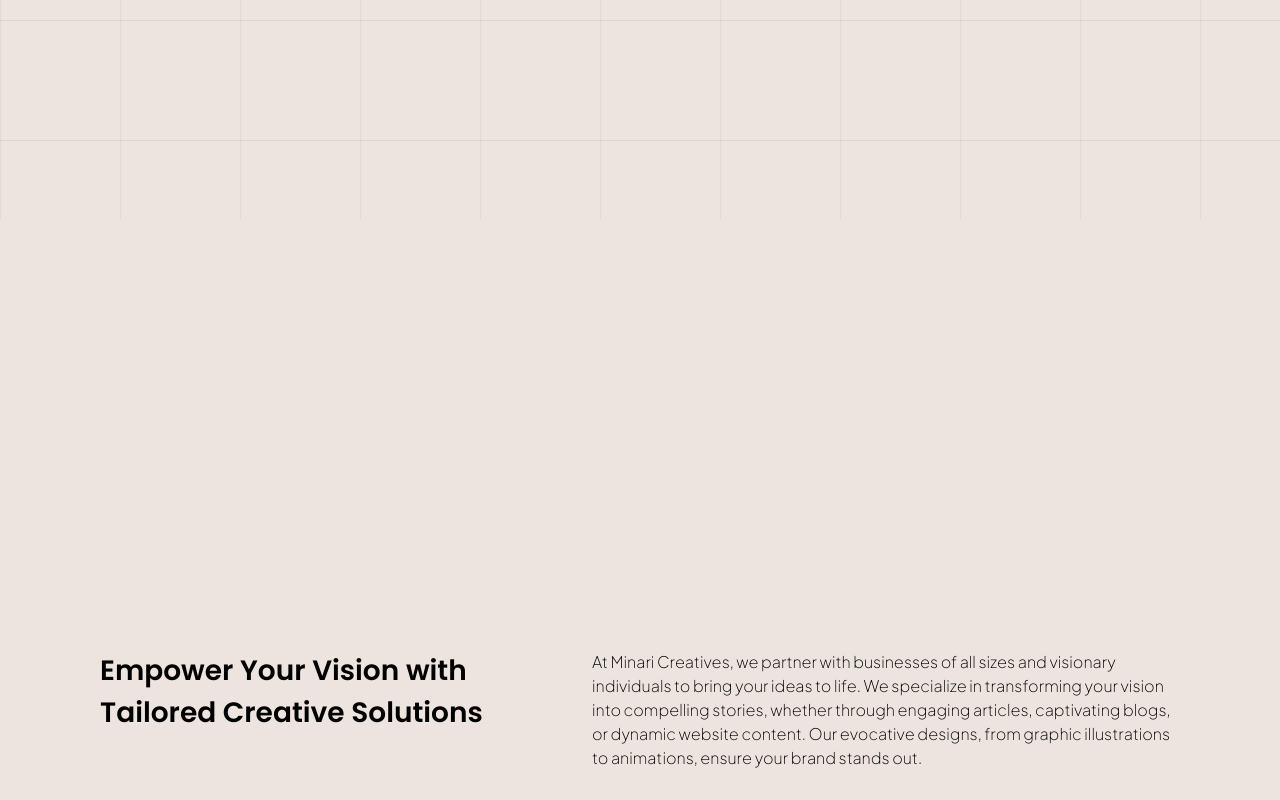
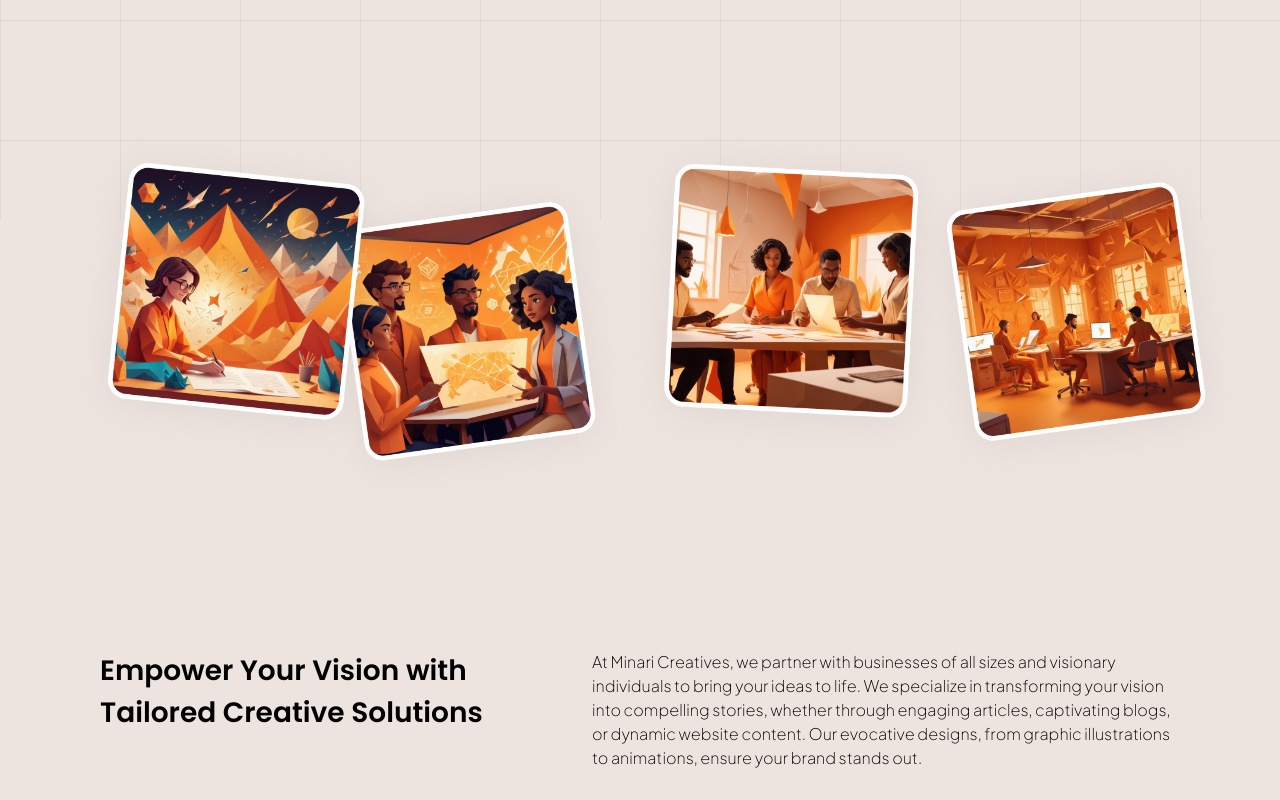
Before and after one commit to Vaishnav-Vijayan07/creative-agency, a Next.js app: page / in a window 1280 px wide. Shown: the part 580-1380 px from the top of the page. Built offline with nearby package versions, Linux system fonts and the light colour scheme.

Commit message:
modified banner styles

```diff
--- a/src/components/home/HeroBanner.js
+++ b/src/components/home/HeroBanner.js
@@ -14,16 +14,20 @@
       <div className={styles.collage_container}>
         <div className={styles.collage_sub_container}>
           <div className={styles.image_1}>
-            <Image src="/images/collage_1.png" width="380" height="380" />
+            <img src="/images/collage_1.png" />
+            {/* <Image src="/images/collage_1.png" width="380" height="380" /> */}
           </div>
           <div className={styles.image_2}>
-            <Image src="/images/collage_2.png" width="380" height="380" />
+            <img src="/images/collage_2.png" />
+            {/* <Image src="/images/collage_2.png" width="380" height="380" /> */}
           </div>
           <div className={styles.image_3}>
-            <Image src="/images/collage_3.png" width="380" height="380" />
+            <img src="/images/collage_3.png" />
+            {/* <Image src="/images/collage_3.png" width="380" height="380" /> */}
           </div>
           <div className={styles.image_4}>
-            <Image src="/images/collage_4.png" width="380" height="380" />
+            <img src="/images/collage_4.png" />
+            {/* <Image src="/images/collage_4.png" width="380" height="380" /> */}
           </div>
         </div>
       </div>
--- a/src/styles/HeroBanner.module.scss
+++ b/src/styles/HeroBanner.module.scss
@@ -93,38 +93,44 @@
   flex-direction: row;
   justify-content: center;
   align-items: center;
-  display: none;
 }
 
 .collage_sub_container {
   position: absolute;
-  top: -100px;
-  display: flex;
+  top: -230px;
+  display: grid;
+  grid-template-columns: repeat(4, 1fr);
+  overflow: hidden;
+
+
+  img{
+    width: 100%;
+  }
 }
 
 .image_1,
 .image_2,
 .image_3,
 .image_4 {
-  margin: -50px;
+  // margin: -50px;
+  width: 110%;
+  overflow: hidden;
 
   &.image_1 {
-    margin-right: -68px;
-    margin-top: -80px;
     z-index: 10;
+    transform: translate(60px, -20px);
   }
 
   &.image_2 {
-    margin-top: -50px;
-    margin-right: -60px;
+    transform: translate(-30px, 20px);
   }
 
   &.image_3 {
-    margin-top: -80px;
-    margin-right: -70px;
+    transform: translate(-25px, -20px);
   }
 
   &.image_4 {
-    margin-top: -50px;
+    // margin-top: -50px;
+    transform: translate(-60px, 0px);
   }
 }
```
